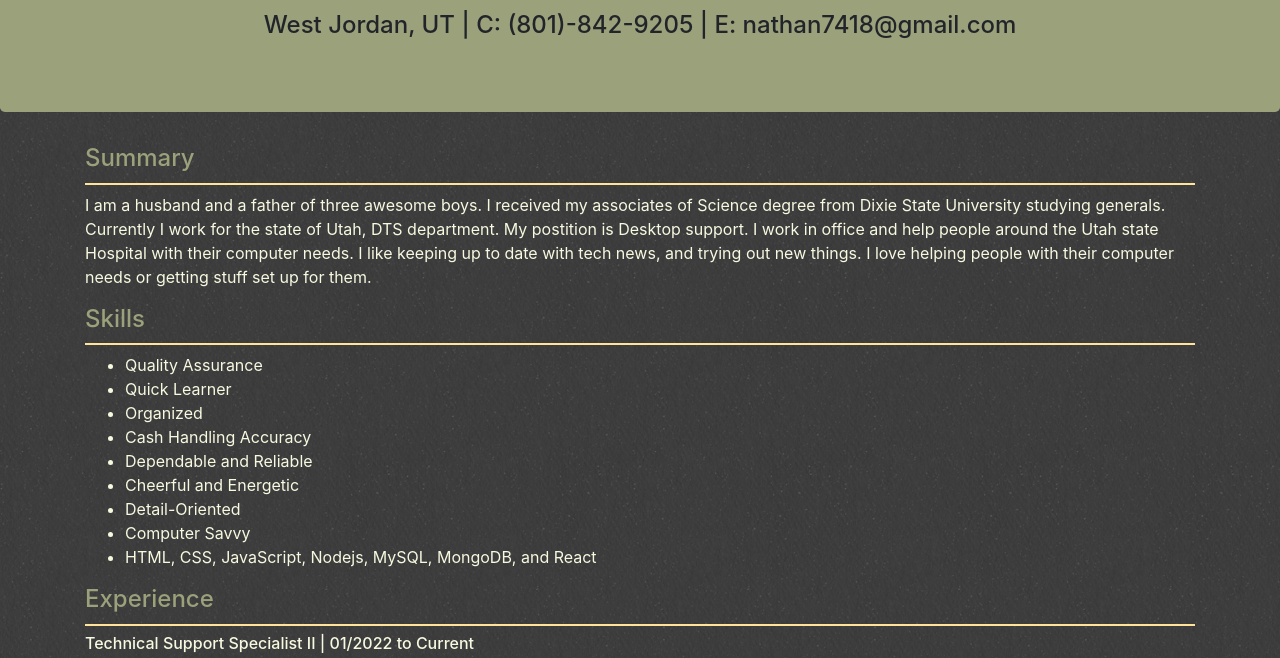
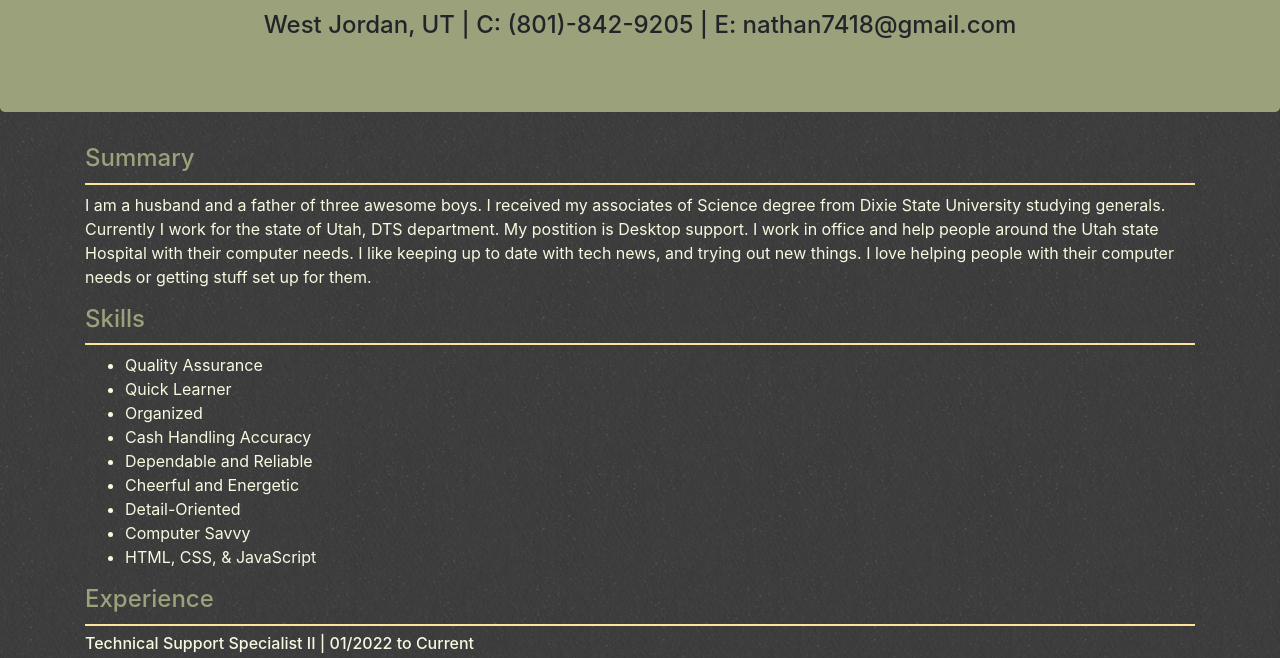
Before and after one commit to pounat/Resume, a plain HTML site: page index.html in a window 1280 px wide. Shown: the part 134-792 px from the top of the page. Drawn offline with nearby package versions, Linux system fonts and the light colour scheme.

Commit message:
edited skills, updated pdf download

```diff
--- a/index.html
+++ b/index.html
@@ -43,7 +43,7 @@
             <li>Cheerful and Energetic</li>
             <li>Detail-Oriented</li>
             <li>Computer Savvy</li>
-            <li>HTML, CSS, JavaScript, Nodejs, MySQL, MongoDB, and React</li>
+            <li>HTML, CSS, & JavaScript</li>
         </ul>
 
         <!-- Experience -->
```
Also changed, not shown: 1 other file.
